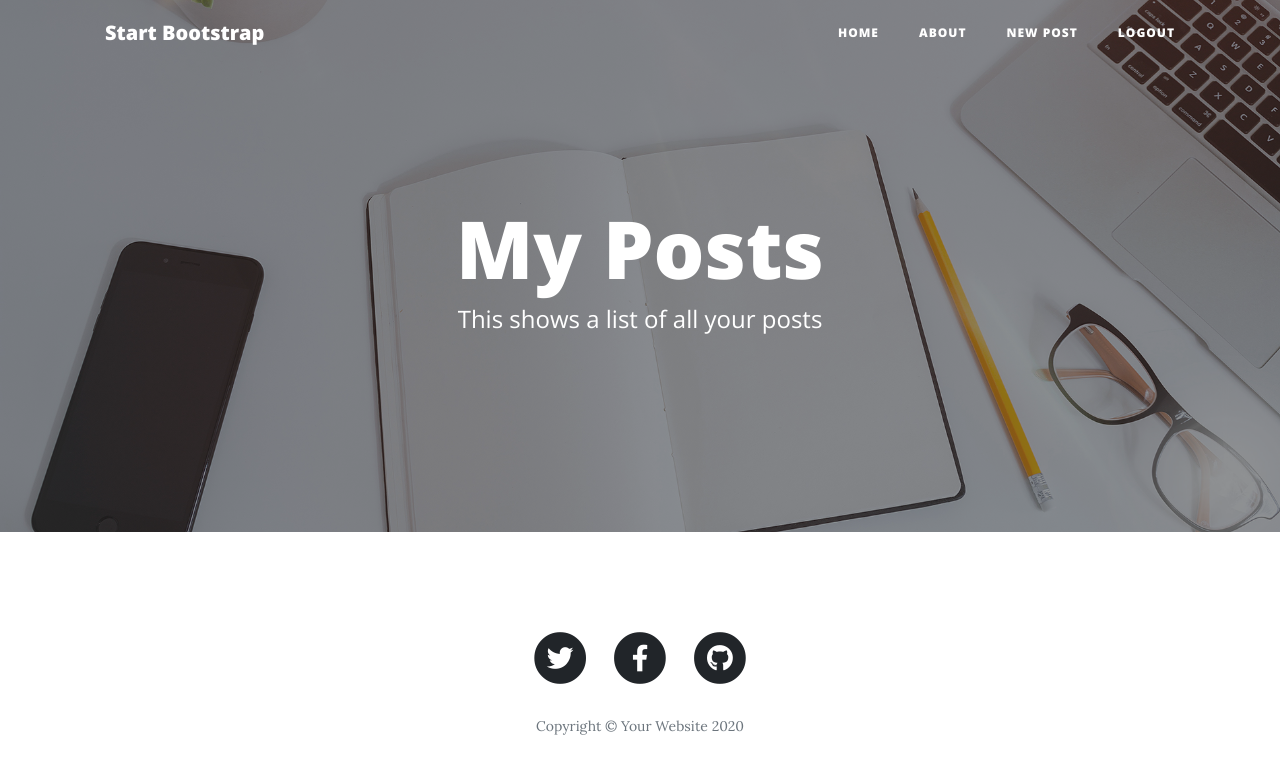
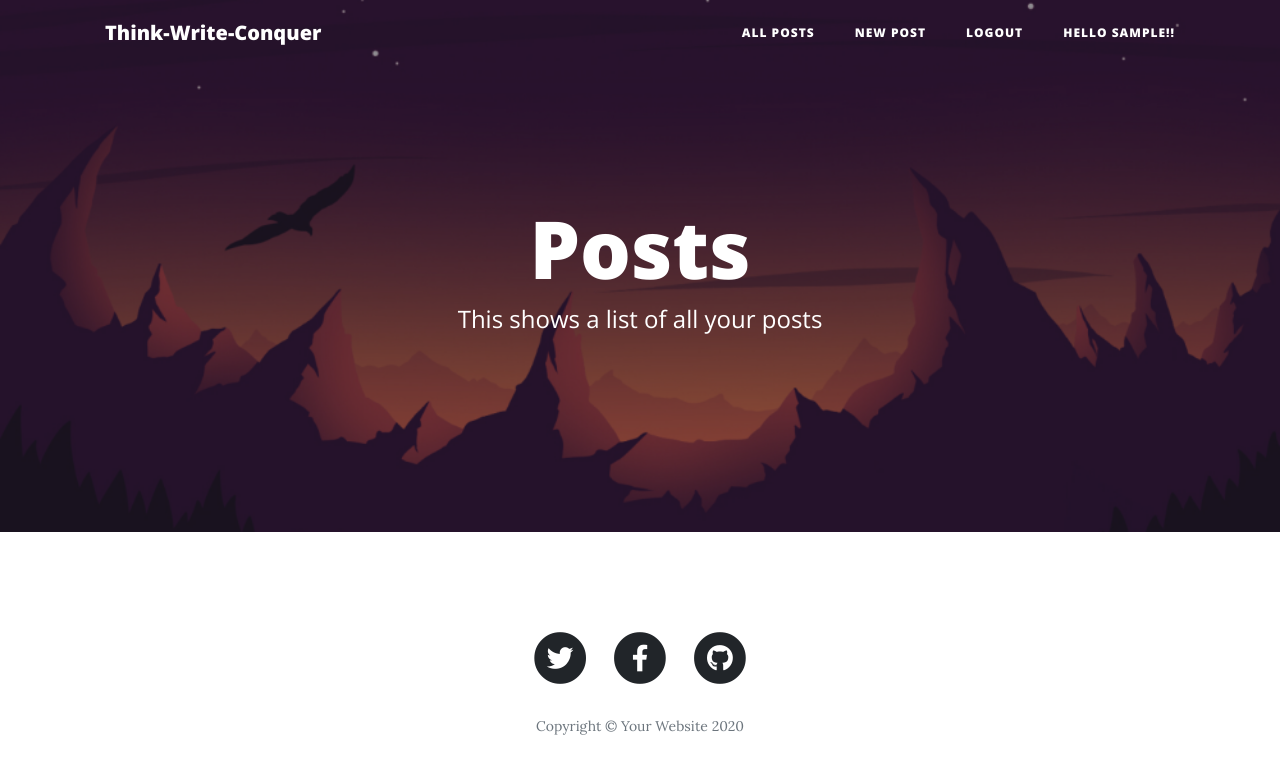
Before and after one commit to sd2001/Sahi-Raahein, a Flask app: page /mypost in a window 1280 px wide. Shown: the top 772 px of the page. Run offline with Flask 2, Linux system fonts and the light colour scheme; the visitor is signed in with stand-in values (Sample User, id 1); data that the repository does not hold is empty; some libraries are stand-ins or nearby versions.

Commit message:
Adding images and improved routing

```diff
--- a/app.py
+++ b/app.py
@@ -4,7 +4,9 @@ from pymongo import MongoClient
 from flask_login import LoginManager
 from werkzeug.security import generate_password_hash,check_password_hash
 import bcrypt
+from profanity_check import predict, predict_prob
 from flask_login import login_user,current_user
+
 
 client=MongoClient("mongodb+srv://swarnabha:swarnabhadb@cluster0.v3eq0.mongodb.net/Motivation?retryWrites=true&w=majority")
 app=Flask(__name__)
@@ -21,7 +23,7 @@ app.secret_key = 'hellouserapi'
 def home():
     if g.user:
         details=db.details
-        return render_template('posts.html',contents=details)
+        return render_template('posts.html',contents=details,user_name=g.user)
     flash("Please login before continuing")
     return render_template('login.html')
 
@@ -31,7 +33,7 @@ def mypost():
         pp=db.details
         mq={'author':g.user}
         details=pp.find(mq).sort([("_id", -1)])
-        return render_template('my_posts.html',contents=details)
+        return render_template('my_posts.html',contents=details,user_name=g.user)
     flash("Please login before continuing")
     return render_template('login.html')
 
@@ -49,12 +51,16 @@ def create_p():
         title=request.form.get('title')
         content=request.form.get('content')
         author=g.user
-        doc={'title':title,
-            'content':content,
-            'author':author}
-        details=db.details
-        details.insert_one(doc)
-        return redirect(url_for('home'))
+        if predict([content])==1 and predict([title])==1:
+            flash(f"Avoid Abuse!God is watching {g.user}.")
+            return render_template('create_blog.html')
+        else:
+            doc={'title':title,
+                'content':content,
+                'author':author}
+            details=db.details
+            details.insert_one(doc)
+            return redirect(url_for('home'))
 
     return render_template('login.html')
 
--- a/templates/login.html
+++ b/templates/login.html
@@ -49,7 +49,7 @@
 
 					{% with messages = get_flashed_messages() %}
 						{% if messages %}
-						<div align ='center' class=""wrap-input100 validate-input"">
+						<div align ='center' class="wrap-input100 validate-input">
 								{{messages[0]}}
 							</div>
 						{% endif %}
--- a/templates/my_posts.html
+++ b/templates/my_posts.html
@@ -7,7 +7,7 @@
   <!-- Navigation -->
   <nav class="navbar navbar-expand-lg navbar-light fixed-top" id="mainNav">
     <div class="container">
-      <a class="navbar-brand" href="index.html">Start Bootstrap</a>
+      <a class="navbar-brand">Think-Write-Conquer</a>
       <button class="navbar-toggler navbar-toggler-right" type="button" data-toggle="collapse" data-target="#navbarResponsive" aria-controls="navbarResponsive" aria-expanded="false" aria-label="Toggle navigation">
         Menu
         <i class="fas fa-bars"></i>
@@ -15,16 +15,16 @@
       <div class="collapse navbar-collapse" id="navbarResponsive">
         <ul class="navbar-nav ml-auto">
           <li class="nav-item">
-            <a class="nav-link" href="/posts">Home</a>
-          </li>
-          <li class="nav-item">
-            <a class="nav-link">About</a>
+            <a class="nav-link" href="/posts">All Posts</a>
           </li>
           <li class="nav-item">
             <a class="nav-link" href="/create">New Post</a>
           </li>
           <li class="nav-item">
             <a class="nav-link" href="/logout">Logout</a>
+          </li>
+          <li class="nav-item">
+            <a class="nav-link">Hello {{user_name}}!!</a>
           </li>
         </ul>
       </div>
@@ -36,13 +36,13 @@
 {%block welcome%}
 
  <!-- Page Header -->
-  <header class="masthead" style="background-image: url('../static/img/home-bg.jpg')">
+  <header class="masthead" style="background-image: url('../static/img/mot.png')">
     <div class="overlay"></div>
     <div class="container">
       <div class="row">
         <div class="col-lg-8 col-md-10 mx-auto">
           <div class="site-heading">
-            <h1>My Posts</h1>
+            <h1>Posts</h1>
             <span class="subheading">This shows a list of all your posts</span>
           </div>
         </div>
```
Also changed, not shown: templates/create_blog.html (+11 -4 lines), templates/posts.html (+6 -5 lines), static/img/mot.jpg (added), static/img/mot.png (added), static/img/post.jpg (added).
